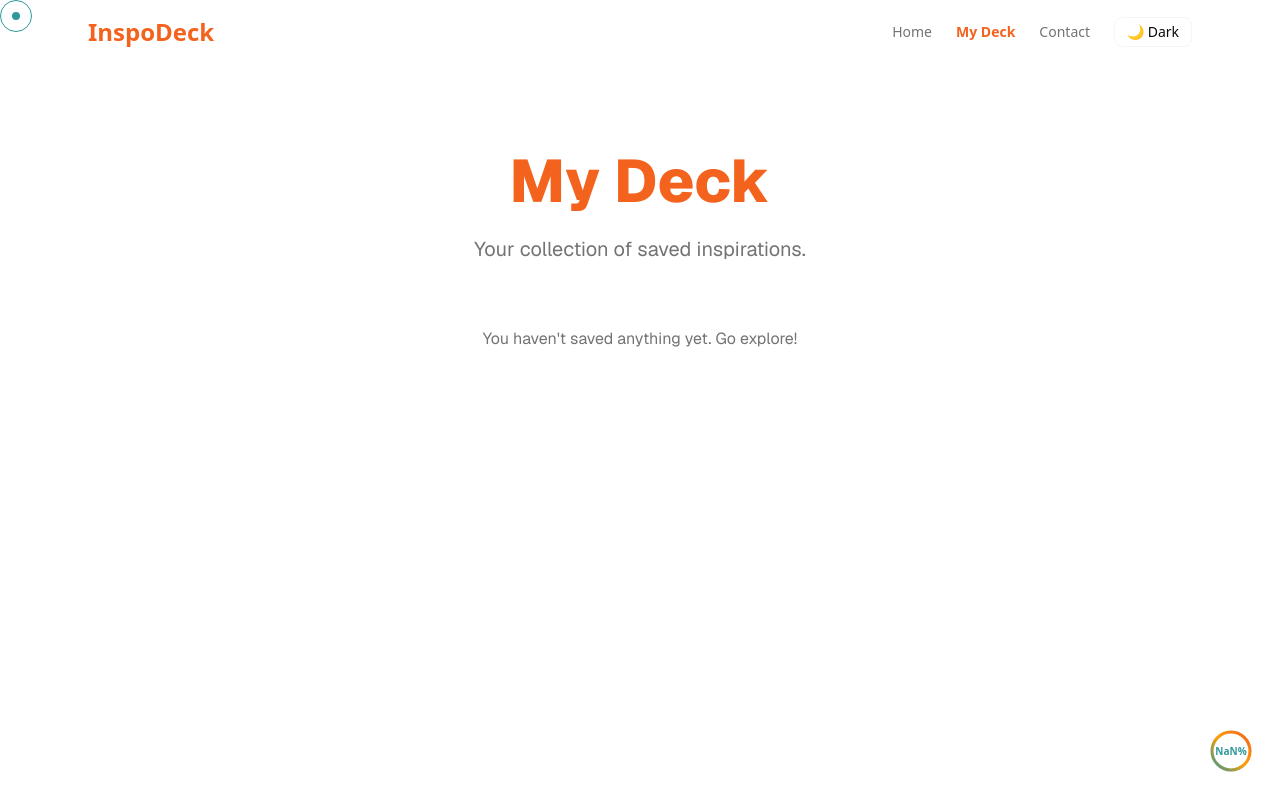
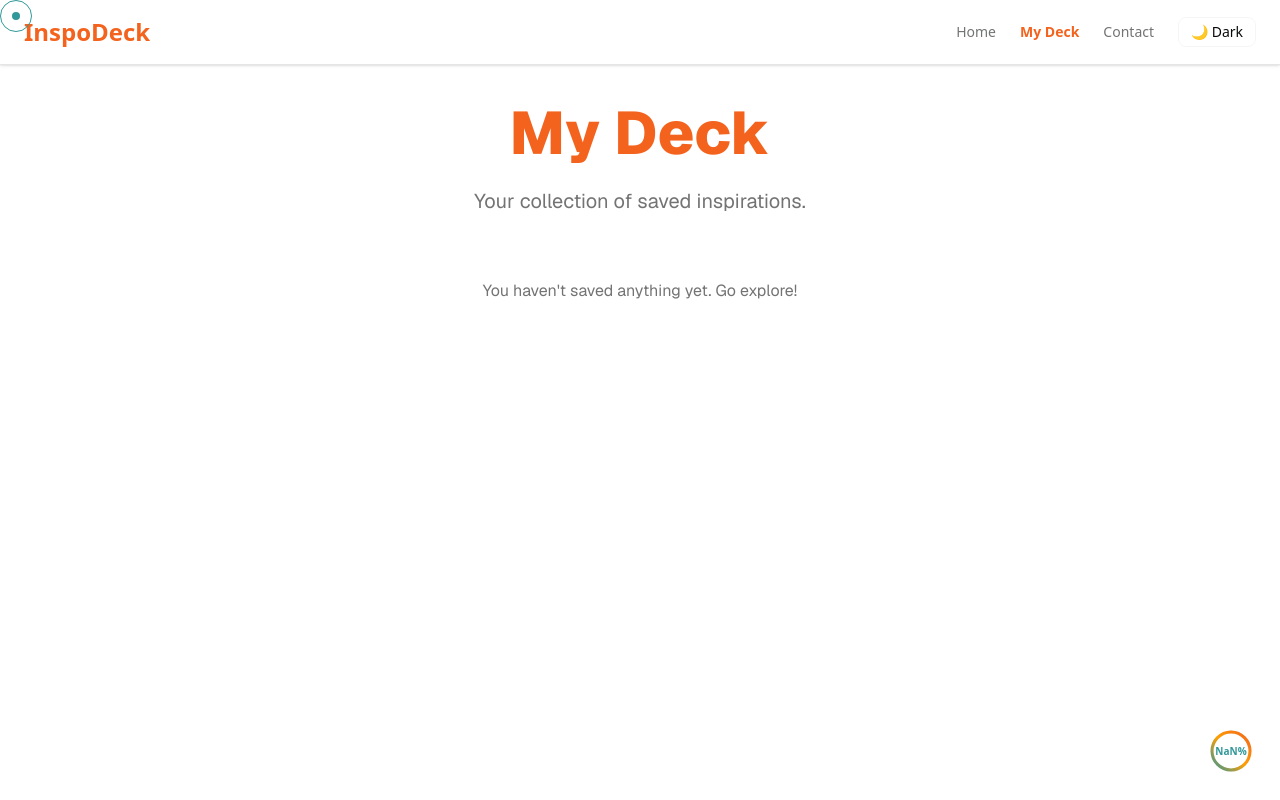
Before and after one commit to Shritej-Reddy/InspoDeck, a Next.js app: page /my-deck in a window 1280 px wide. Shown: the top 800 px of the page. Built offline with nearby package versions, Linux system fonts and the light colour scheme.

Commit message:
navbar sticky and animated changes

```diff
--- a/src/app/layout.tsx
+++ b/src/app/layout.tsx
@@ -5,6 +5,7 @@ import Navbar from "@/components/Navbar";
 import CircularScrollProgress from "@/components/CircularScrollProgress";
 import Footer from "@/components/Footer";
 import { Toaster } from "react-hot-toast";
+import AnimatedPageWrapper from "@/components/AnimatedPageWrapper";
 import { Geist, Geist_Mono } from "next/font/google";
 import "./globals.css";
 
@@ -37,7 +38,7 @@ export default function RootLayout({
           <CircularScrollProgress />
           <Cursor />
           <Navbar />
-          {children}
+          <AnimatedPageWrapper>{children}</AnimatedPageWrapper>
           <Footer />
           <Toaster position="bottom-right" />
         </ThemeProvider>
--- a/src/app/my-deck/page.tsx
+++ b/src/app/my-deck/page.tsx
@@ -21,7 +21,7 @@ export default function MyDeckPage() {
   const savedItems = allInspo.filter((item) => savedIds.includes(item.id));
 
   return (
-    <main className="min-h-screen bg-background text-foreground font-sans px-4 sm:px-6 md:px-16 py-20 space-y-16 max-w-6xl mx-auto">
+    <main className="min-h-screen bg-background text-foreground font-sans pt-24 px-4 sm:px-6 md:px-16 py-20 space-y-16 max-w-6xl mx-auto">
       <section className="text-center space-y-4">
         <h1 className="text-4xl md:text-6xl font-extrabold leading-tight">
           <span className="text-[#F4631E]">My Deck</span>
--- /dev/null
+++ b/src/components/AnimatedPageWrapper.tsx
@@ -0,0 +1,23 @@
+'use client';
+
+import { motion, AnimatePresence } from 'framer-motion';
+
+export default function AnimatedPageWrapper({
+  children,
+}: {
+  children: React.ReactNode;
+}) {
+  return (
+    <AnimatePresence mode="wait">
+      <motion.div
+        key={typeof window !== 'undefined' ? window.location.pathname : ''}
+        initial={{ opacity: 0, y: 10 }}
+        animate={{ opacity: 1, y: 0 }}
+        exit={{ opacity: 0, y: -10 }}
+        transition={{ duration: 0.25 }}
+      >
+        {children}
+      </motion.div>
+    </AnimatePresence>
+  );
+}
--- a/src/components/Navbar.tsx
+++ b/src/components/Navbar.tsx
@@ -15,7 +15,7 @@ export default function Navbar() {
     }`;
 
   return (
-    <header className="flex justify-between items-center px-6 py-4 max-w-6xl mx-auto">
+    <header className="fixed top-0 left-0 right-0 z-50 bg-background/70 backdrop-blur border-b border-border flex justify-between items-center px-6 py-4 max-w-full shadow-sm">
       <Link href="/" className="text-2xl font-bold text-[#F4631E]">
         InspoDeck
       </Link>
```
